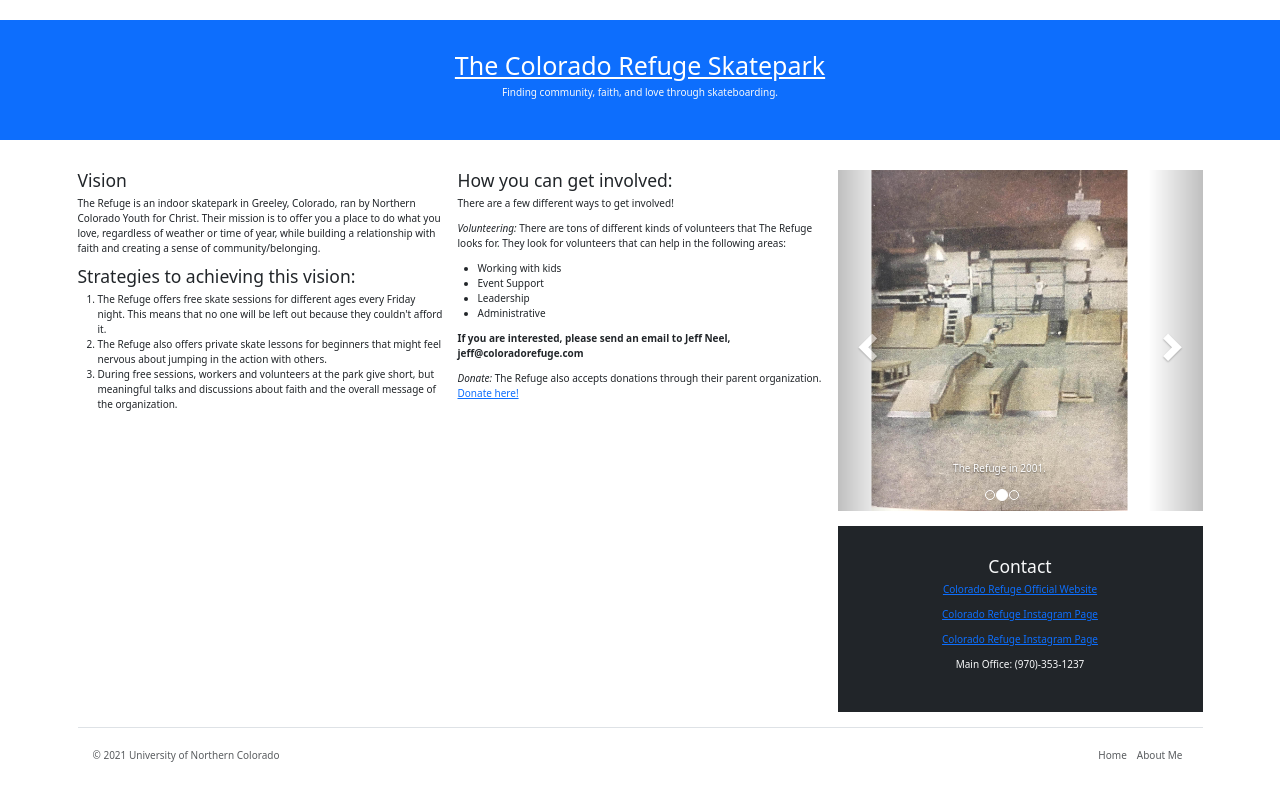
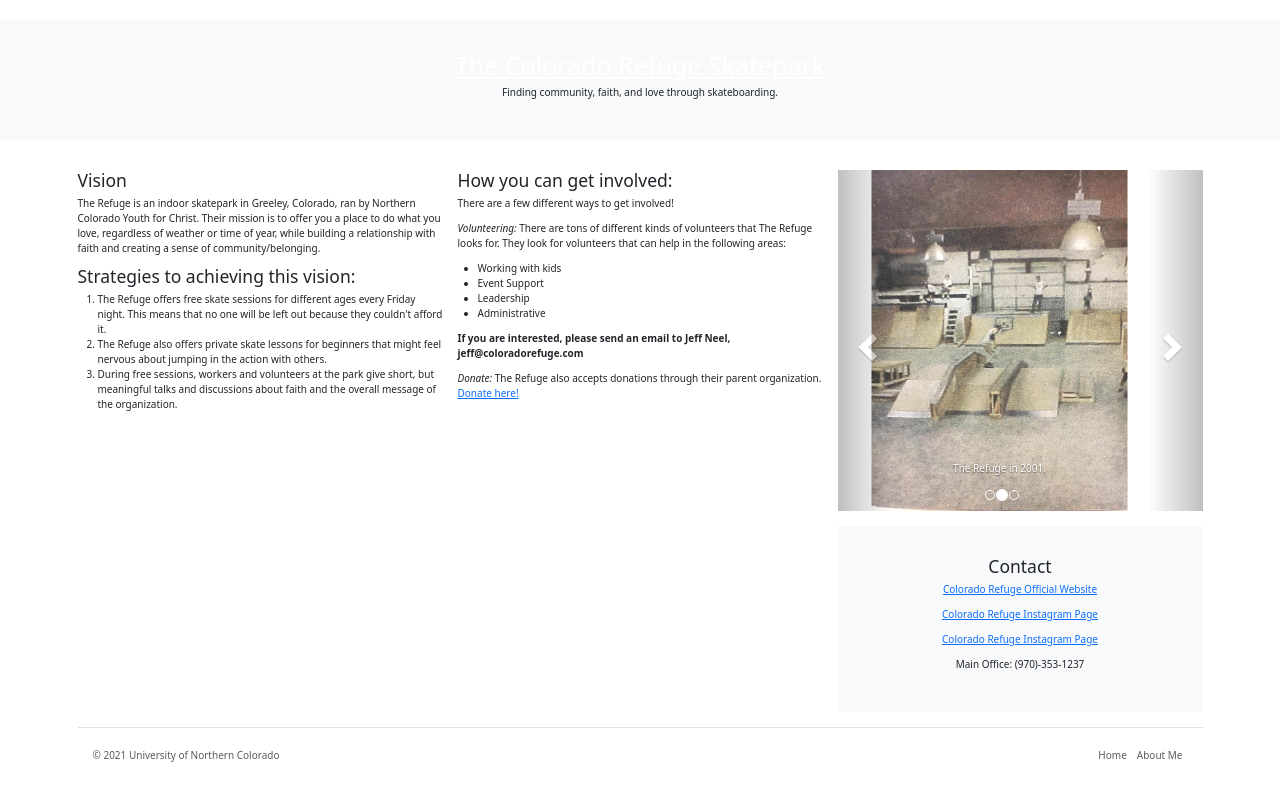
Before and after one commit to connorswanson1/bacs200-connorswanson1.github.io, a plain HTML site: page bacs200/nonprofit.html in a window 1280 px wide. Shown: the part 68-866 px from the top of the page. Drawn offline with nearby package versions, Linux system fonts and the light colour scheme.

Commit message:
container fix

```diff
--- a/bacs200/nonprofit.html
+++ b/bacs200/nonprofit.html
@@ -81,7 +81,7 @@
         </nav>
     </header>
     <main>
-        <div class="container-fluid p-5 bg-primary text-light text-center">
+        <div class="container-fluid p-5 bg-light text-dark text-center">
             <a target="_blank" href="https://coloradorefuge.com" class="text-white">
                 <h1>The Colorado Refuge Skatepark</h1>
             </a>
@@ -175,7 +175,7 @@
                         </a>
                     </div>
                     <br>
-                    <div class="container-fluid p-5 bg-dark text-light text-center">
+                    <div class="container-fluid p-5 bg-light text-dark text-center">
                         <h3>Contact</h3>
                         <p>
                             <a target="_blank" href="https://coloradorefuge.com">Colorado Refuge
```
Also changed, not shown: bacs200/index.html (+1 -0 lines).
